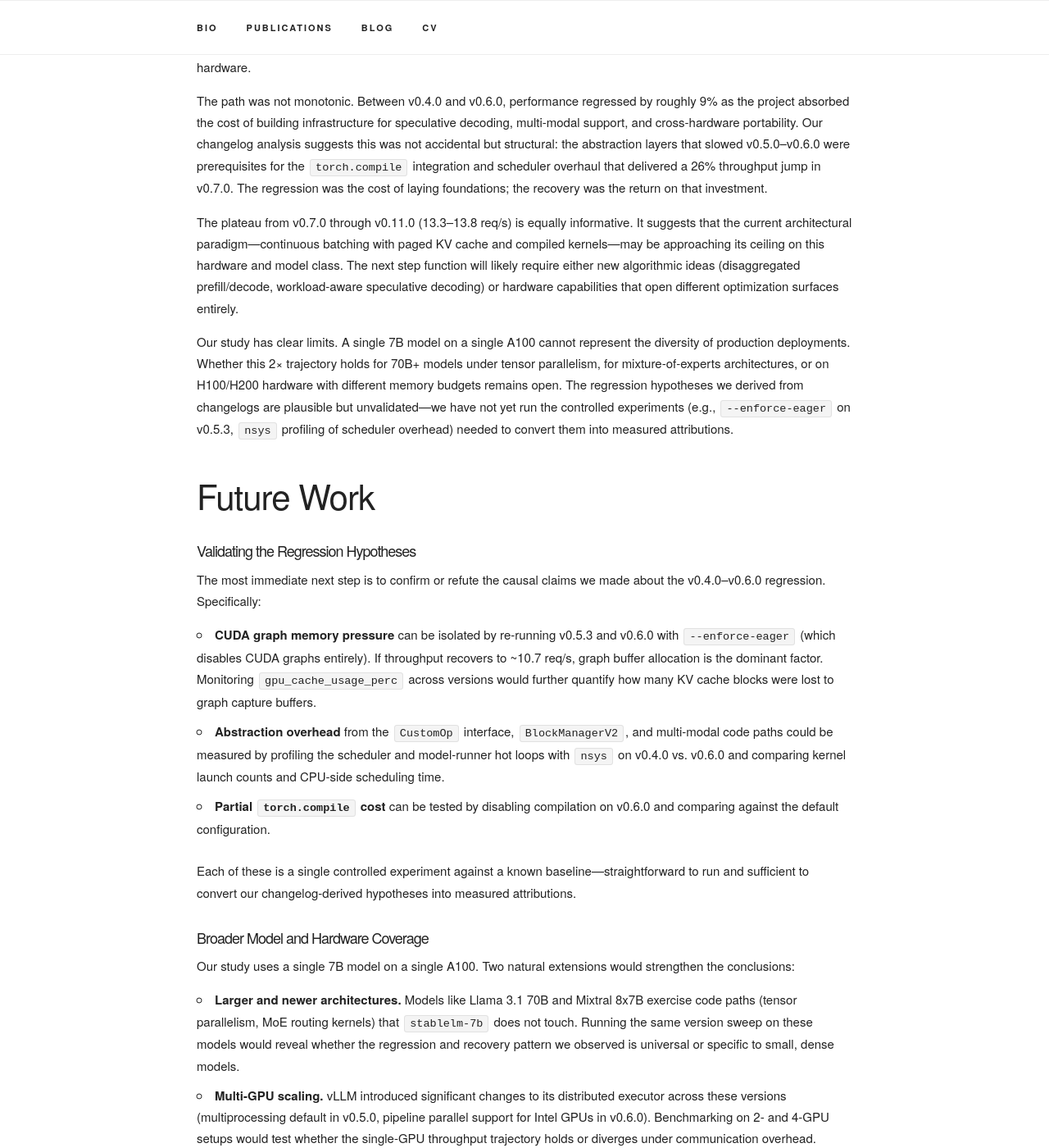
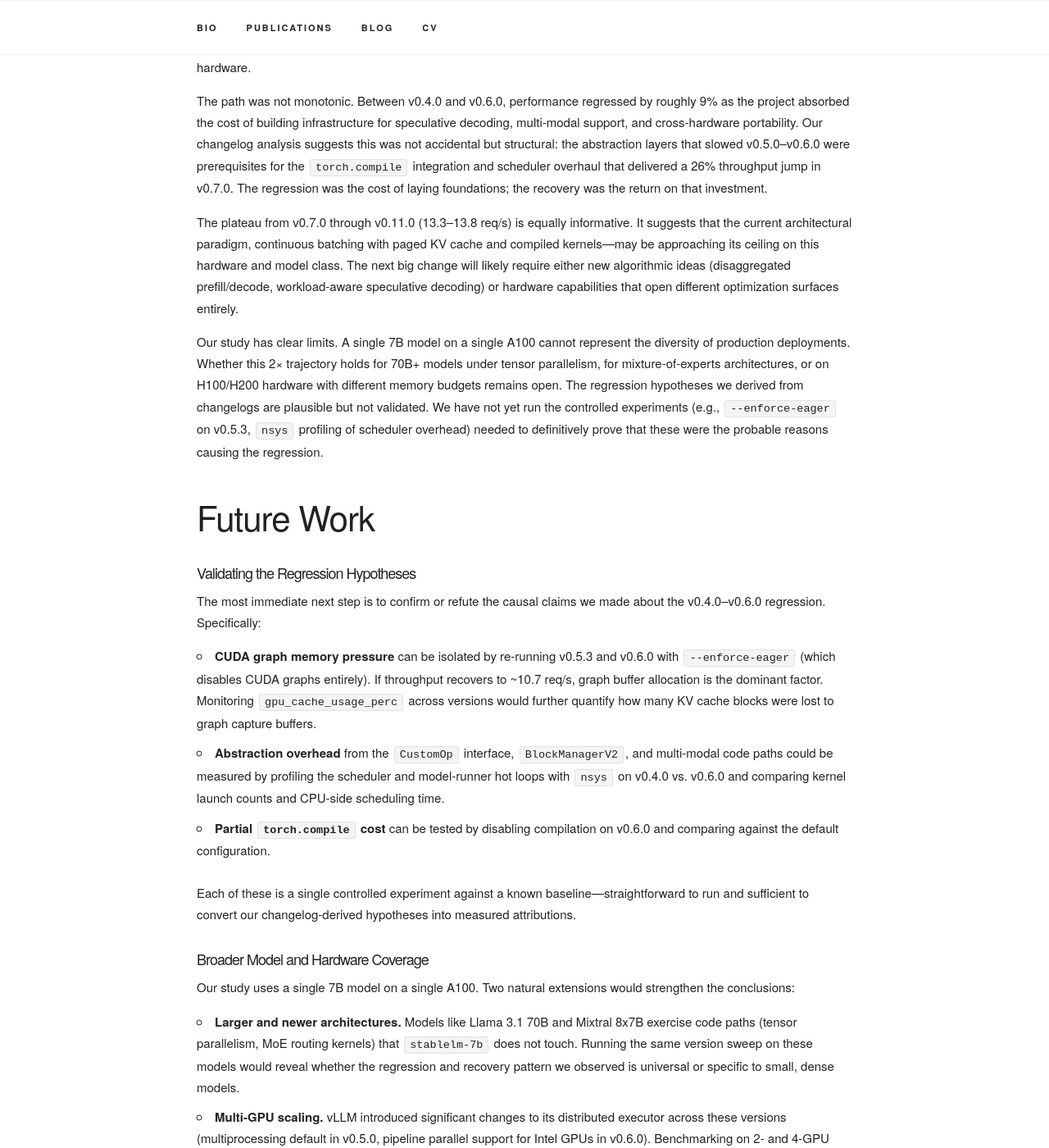
Before and after one commit to sanchit-ahuja/sanchit-ahuja.github.io, a Jekyll site: the page built from _posts/2026-02-06-vllm-change-log.md, in a window 1280 px wide and 1400 px high, scrolled down 5067 px. Shown: the whole window at 82% size. Built offline with Jekyll 4.4.1, drawn with Linux system fonts in a browser that asks for light colours; some of the changed text lies outside the part shown.

Commit message:
cleaned up the blog, quite a bit and re-wrote a few sections

```diff
--- a/_posts/2026-02-06-vllm-change-log.md
+++ b/_posts/2026-02-06-vllm-change-log.md
@@ -19,7 +19,7 @@
 
 The vLLM framework has not yet issued a major release, so we focused our study on benchmarking its minor versions from 0.1.0 through 0.11.0. Because each version maintains backward compatibility, we selected a model supported since v0.1.0: `stabilityai/stablelm-tuned-alpha-7b`. For evaluation, we used the ShareGPT dataset[^1]. All experiments were run on a single A100 40GB GPU with CUDA 12.8. We tracked five metrics in total: throughput (requests per second), the total time taken by the engine to complete inference, the average end-to-end latency per request, and the average latency per generated token and per output token.
 
-[^1]: [ShareGPT Vicuna Unfiltered](https://huggingface.co/datasets/anon8231489123/ShareGPT_Vicuna_unfiltered)
+[^1]:[ShareGPT Vicuna Unfiltered](https://huggingface.co/datasets/anon8231489123/ShareGPT_Vicuna_unfiltered)
 
 ### Results
 
@@ -61,7 +61,7 @@
 
 ### Stability Returns to vLLM
 
-By v0.7.0, the infrastructure investments made in v0.5.0–v0.6.0 began to pay off. Throughput jumped from 9.78 req/s to 12.30 req/s—a 26% improvement over v0.6.0 and surpassing the previous high of 10.71 req/s set by v0.4.0.
+By v0.7.0, the infrastructure investments made in v0.5.0–v0.6.0 began to pay off. Throughput jumped from 9.78 req/s to 12.30 req/s, a 26% improvement over v0.6.0 and surpassing the previous high of 10.71 req/s set by v0.4.0.
 
 **`torch.compile` fully landed.** The partial integration that had imposed Dynamo guard overhead in v0.6.0 was completed in v0.7.0, enabling end-to-end kernel fusion across the forward pass. Where v0.6.0 paid the cost of the compiler pipeline without the benefit, v0.7.0 delivered the intended payoff: fused GPU kernels with reduced launch overhead and optimized memory access patterns. The net effect more than compensated for the abstraction layers introduced in the preceding releases.
 
@@ -69,7 +69,7 @@
 
 **CUDA graph overhead was amortized.** The memory pressure from graph capture buffers, which had constrained effective batch size in v0.5.0, was mitigated by continued work on memory efficiency—including extended CUDA graph sizing for newer GPUs ([#7894](https://github.com/vllm-project/vllm/pull/7894)) and better buffer management. The fixed cost of graph capture was now spread across a more efficient execution pipeline.
 
-From v0.7.0 onward, performance plateaued in the 13.3–13.8 req/s range through v0.11.0. This stability suggests that the major architectural bets—PagedAttention, CUDA graphs, `torch.compile`, and the refactored scheduler had reached a mature equilibrium, with subsequent releases delivering incremental refinements now.
+From v0.7.0 onward, performance plateaued in the 13.3–13.8 req/s range through v0.11.0. This stability suggests that the major architectural bets which were PagedAttention, CUDA graphs, `torch.compile`, and the refactored scheduler had reached a mature equilibrium, with subsequent releases delivering incremental refinements now.
 
 ## Limitations
 
@@ -87,9 +87,9 @@
 
 The path was not monotonic. Between v0.4.0 and v0.6.0, performance regressed by roughly 9% as the project absorbed the cost of building infrastructure for speculative decoding, multi-modal support, and cross-hardware portability. Our changelog analysis suggests this was not accidental but structural: the abstraction layers that slowed v0.5.0–v0.6.0 were prerequisites for the `torch.compile` integration and scheduler overhaul that delivered a 26% throughput jump in v0.7.0. The regression was the cost of laying foundations; the recovery was the return on that investment.
 
-The plateau from v0.7.0 through v0.11.0 (13.3–13.8 req/s) is equally informative. It suggests that the current architectural paradigm—continuous batching with paged KV cache and compiled kernels—may be approaching its ceiling on this hardware and model class. The next step function will likely require either new algorithmic ideas (disaggregated prefill/decode, workload-aware speculative decoding) or hardware capabilities that open different optimization surfaces entirely.
+The plateau from v0.7.0 through v0.11.0 (13.3–13.8 req/s) is equally informative. It suggests that the current architectural paradigm, continuous batching with paged KV cache and compiled kernels—may be approaching its ceiling on this hardware and model class. The next big change will likely require either new algorithmic ideas (disaggregated prefill/decode, workload-aware speculative decoding) or hardware capabilities that open different optimization surfaces entirely.
 
-Our study has clear limits. A single 7B model on a single A100 cannot represent the diversity of production deployments. Whether this 2× trajectory holds for 70B+ models under tensor parallelism, for mixture-of-experts architectures, or on H100/H200 hardware with different memory budgets remains open. The regression hypotheses we derived from changelogs are plausible but unvalidated—we have not yet run the controlled experiments (e.g., `--enforce-eager` on v0.5.3, `nsys` profiling of scheduler overhead) needed to convert them into measured attributions.
+Our study has clear limits. A single 7B model on a single A100 cannot represent the diversity of production deployments. Whether this 2× trajectory holds for 70B+ models under tensor parallelism, for mixture-of-experts architectures, or on H100/H200 hardware with different memory budgets remains open. The regression hypotheses we derived from changelogs are plausible but not validated. We have not yet run the controlled experiments (e.g., `--enforce-eager` on v0.5.3, `nsys` profiling of scheduler overhead) needed to definitively prove that these were the probable reasons causing the regression.
 
 ## Future Work
 
@@ -113,7 +113,7 @@
 
 ### Cross-Framework Comparison
 
-vLLM is not the only inference engine that has evolved rapidly over this period. SGLang [(Zheng et al., 2025)](https://dl.acm.org/doi/10.5555/3737916.3739916), for instance, has made different optimization choices around RadixAttention for automatic KV cache reuse and compressed finite state machines for structured generation. A controlled comparison as in with same model, same dataset, same hardware, same version timespan—would help distinguish which of vLLM's gains come from broadly applicable algorithmic ideas (e.g., PagedAttention, continuous batching) versus implementation-specific engineering (e.g., FlashInfer integration, custom CUTLASS kernels). This would also surface cases where one framework's optimization regressed performance in a way that another framework avoided entirely.
+vLLM is not the only inference engine that has evolved rapidly over this period. SGLang [(Zheng et al., 2025)](https://dl.acm.org/doi/10.5555/3737916.3739916), for instance, has made different optimization choices around RadixAttention for automatic KV cache reuse and compressed finite state machines for structured generation. A controlled comparison as in with same model, same dataset, same hardware, same version timespan, would help distinguish which of vLLM's gains come from broadly applicable algorithmic ideas (e.g., PagedAttention, continuous batching) versus implementation-specific engineering (e.g., FlashInfer integration, custom CUTLASS kernels). This would also surface cases where one framework's optimization regressed performance in a way that another framework avoided entirely.
 
 
 ---
@@ -121,7 +121,5 @@
 ### References
 
 1. Kwon, W., Li, Z., Zhuang, S., Sheng, Y., Zheng, L., Yu, C. H., Gonzalez, J., Zhang, H., & Stoica, I. (2023). [Efficient Memory Management for Large Language Model Serving with PagedAttention](https://doi.org/10.1145/3600006.3613165). *SOSP '23*.
-
 2. Ren, X., Rodrigues, K., Chen, L., Vega, C., Stumm, M., & Yuan, D. (2019). [An analysis of performance evolution of Linux's core operations](https://doi.org/10.1145/3341301.3359640). *SOSP '19*.
-
 3. Zheng, L., Yin, L., Xie, Z., Sun, C., Huang, J., Yu, C. H., Cao, S., Kober, C., Leng, C., Han, S., Barrett, B., Gonzalez, J., & Stoica, I. (2025). [SGLang: Efficient Execution of Structured Language Model Programs](https://dl.acm.org/doi/10.5555/3737916.3739916). *NeurIPS '24*.
--- a/libs/custom/my_js.js
+++ b/libs/custom/my_js.js
@@ -31,7 +31,8 @@
     $(document).off("scroll");
     var target = this.hash,
         menu = target;
-    $target = $(target);
+    $target = $(document.getElementById(target.substring(1)));
+    if (!$target.length) return;
     $('html, body').stop().animate({
         'scrollTop': $target.offset().top-40
     }, 0, 'swing', function () {
```
Also changed, not shown: other parts of _posts/2026-02-06-vllm-change-log.md (+1 -1 lines).
